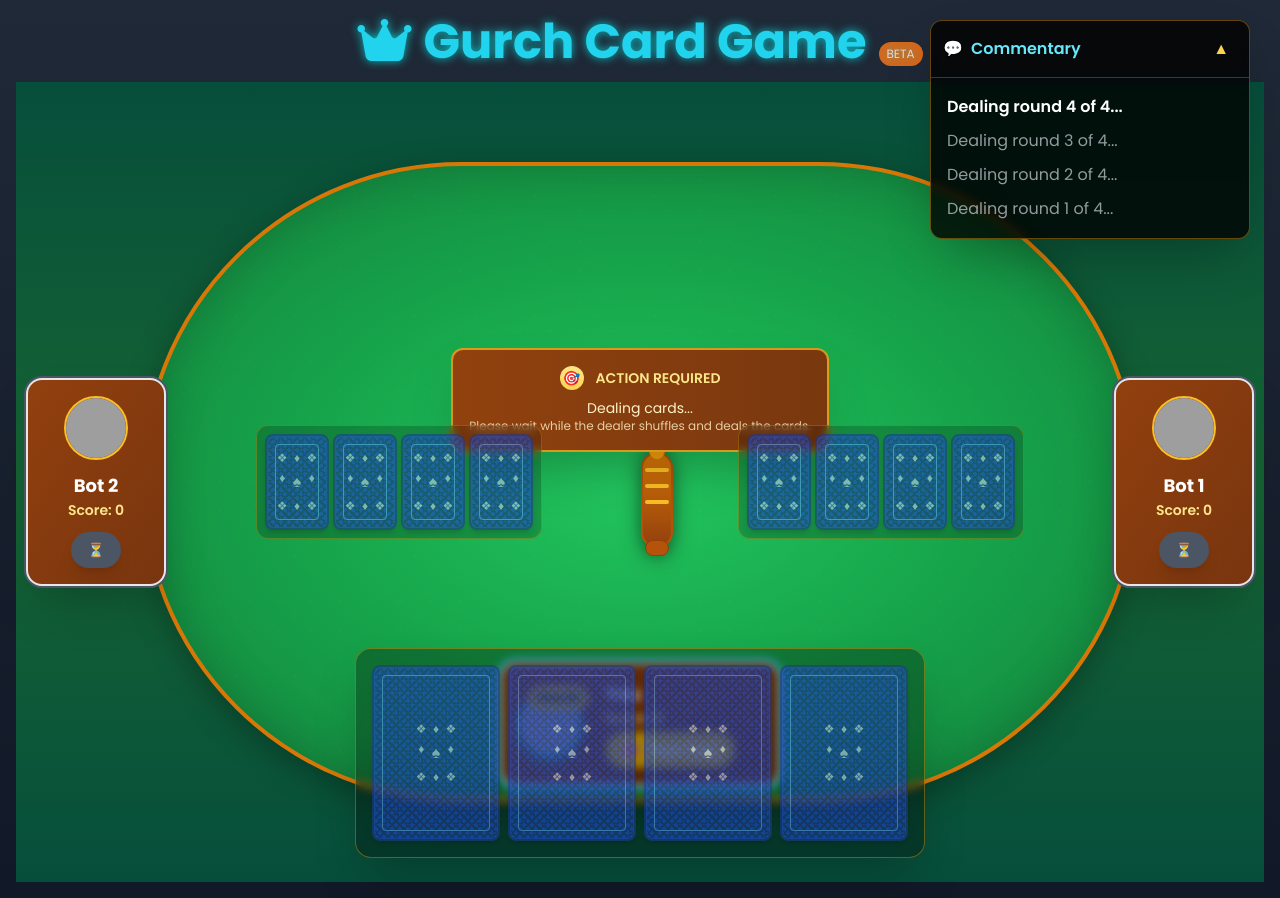
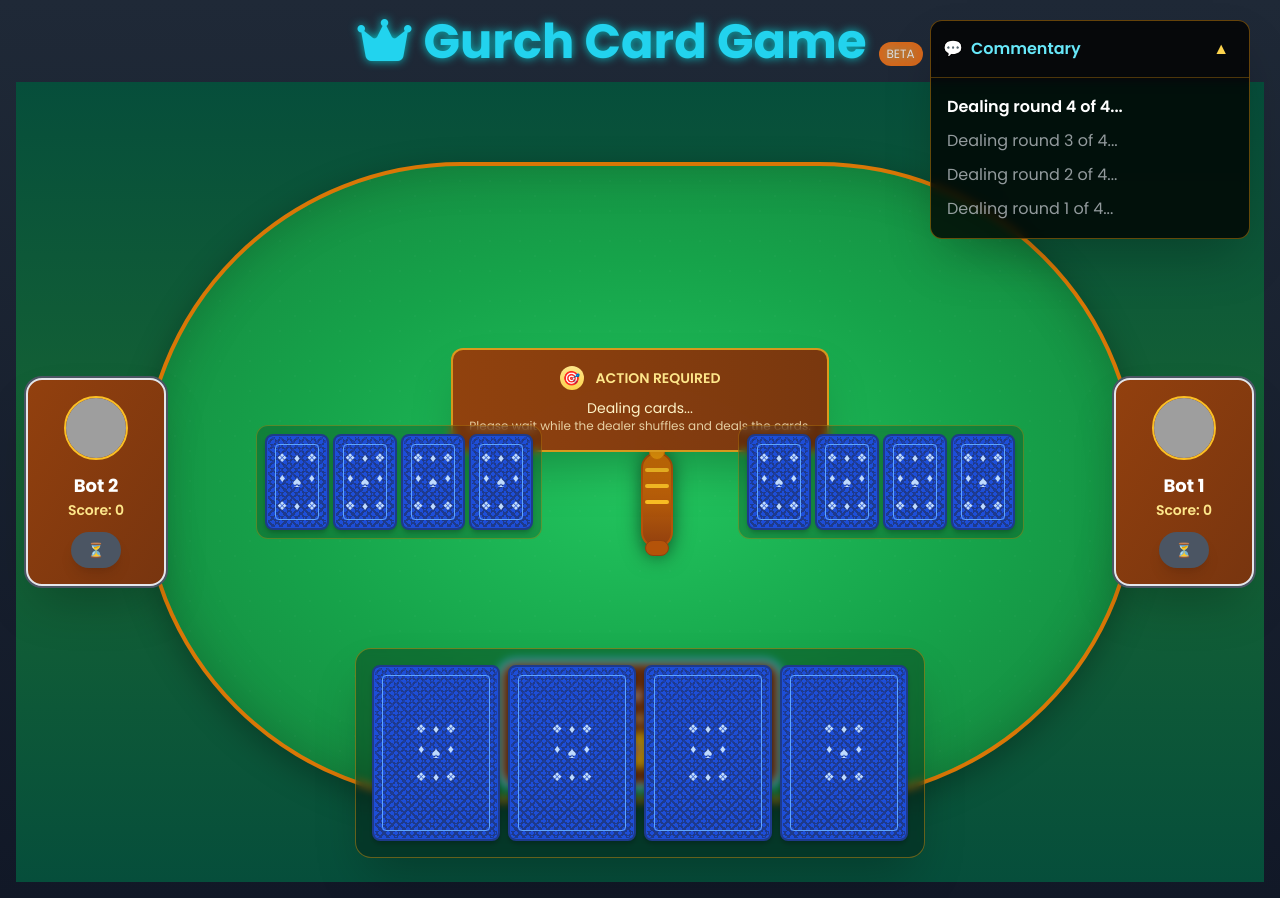
Before and after one commit to peka01/gurch, a React (Vite) app: page / in a window 1280 px wide. Both pictures are taken after a click on the button "Start Game". Built offline with nearby package versions, Linux system fonts and the light colour scheme; grey boxes are pictures that could not be loaded.

Commit message:
Refactor CardComponent styles to improve hover effects and remove unnecessary opacity settings. Adjust hover opacity for better visual feedback on playable cards, enhancing user interaction and experience.

```diff
--- a/src/components/Card.tsx
+++ b/src/components/Card.tsx
@@ -30,7 +30,7 @@ const CardComponent: React.FC<CardProps> = ({ card, isSelected, onClick, small,
         className={`card-component ${humanPlayer ? 'human-card' : ''} relative ${sizeClass} rounded-lg shadow-md flex flex-col justify-center items-center p-1 transition-all duration-200 ease-in-out ${
           isSelected ? 'transform -translate-y-2 sm:-translate-y-4 ring-2 sm:ring-4 ring-cyan-400 shadow-2xl' : ''
         } ${onClick && isPlayable ? 'cursor-pointer hover:-translate-y-1 sm:hover:-translate-y-2 hover:shadow-lg' : ''} ${
-          !isPlayable ? 'opacity-60 cursor-not-allowed' : ''
+          !isPlayable ? 'cursor-not-allowed' : ''
         } touch-manipulation`}
         style={{
           background: `
@@ -113,7 +113,7 @@ const CardComponent: React.FC<CardProps> = ({ card, isSelected, onClick, small,
       } ${
         isSelected ? 'transform -translate-y-2 sm:-translate-y-4 ring-2 sm:ring-4 ring-cyan-400 shadow-2xl' : ''
       } ${onClick && isPlayable ? 'cursor-pointer hover:-translate-y-1 sm:hover:-translate-y-2 hover:shadow-lg' : ''} ${
-        !isPlayable ? 'opacity-60 cursor-not-allowed' : ''
+        !isPlayable ? 'cursor-not-allowed' : ''
       } touch-manipulation`}
       style={{
         backgroundColor: isCommander ? '#fefce8' : '#ffffff', // Yellow bg for commander cards, white for regular cards
@@ -135,7 +135,7 @@ const CardComponent: React.FC<CardProps> = ({ card, isSelected, onClick, small,
 
       {/* Hover effect overlay */}
       {onClick && isPlayable && (
-        <div className="absolute inset-0 bg-cyan-200 opacity-0 hover:opacity-20 rounded-lg transition-opacity duration-200 pointer-events-none" />
+        <div className="absolute inset-0 bg-cyan-200 opacity-0 hover:opacity-10 rounded-lg transition-opacity duration-200 pointer-events-none" />
       )}
     </div>
   );
```
